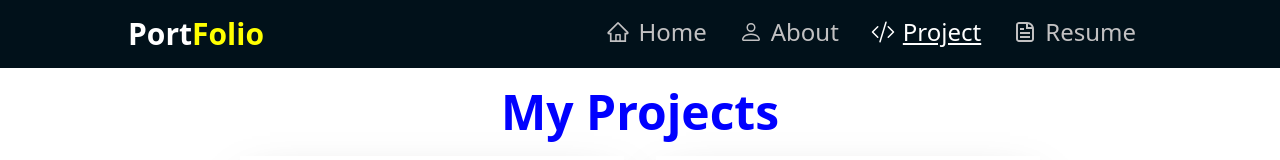
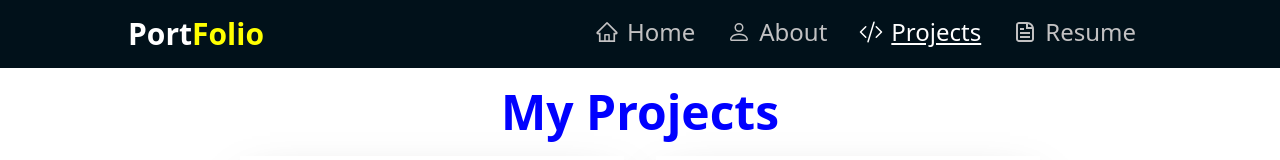
Before and after one commit to iamyourmajesty/portfolio, a React (Create React App) app: page /Project in a window 1280 px wide. Shown: the top 160 px of the page. Built offline with nearby package versions, Linux system fonts and the light colour scheme.

Commit message:
updated resume

```diff
--- a/src/Components/Navbar.jsx
+++ b/src/Components/Navbar.jsx
@@ -11,7 +11,7 @@ const NavDekstop = () => {
     <ul className=' my-4 flex mr-5 lg:mr-32 text-[#c2c1c2]'>
     <li className=' mx-4 text-2xl hover:underline hover:text-white'><NavLink to='/' className=' flex'><AiOutlineHome className=' mr-2 mt-1'/>Home</NavLink></li>
     <li className=' mx-4 text-2xl hover:underline hover:text-white'><NavLink to='/about' className=' flex'><BsPerson className=' mr-2 mt-1'/>About</NavLink></li>
-    <li className=' mx-4 text-2xl hover:underline hover:text-white'><NavLink to='/project' className=' flex'><BsCodeSlash className=' mr-2 mt-1'/>Project</NavLink></li>
+    <li className=' mx-4 text-2xl hover:underline hover:text-white'><NavLink to='/project' className=' flex'><BsCodeSlash className=' mr-2 mt-1'/>Projects</NavLink></li>
     <li className=' mx-4 text-2xl hover:underline hover:text-white'><NavLink to='/resume' className=' flex'><CgFileDocument className=' mr-2 mt-1'/>Resume</NavLink></li>
 
     </ul>
@@ -29,7 +29,7 @@ const NavMobile = () => {
       <motion.ul animate={{ x : -window.innerWidth/3}}   className=' top-0 -z-10  h-screen w-1/2 fixed flex flex-col  bg-[#431f47] duration-500 ease-linear'>
       <li onClick={() => setShowMenu(false)} className=' my-8 mx-4 mt-24 text-2xl hover:underline hover:text-white'><NavLink to='/' className=' flex'><AiOutlineHome className=' mr-2 mt-1'/>Home</NavLink></li>
       <li onClick={() => setShowMenu(false)} className=' my-8 mx-4 text-2xl hover:underline hover:text-white'><NavLink to='/about' className=' flex'><BsPerson className=' mr-2 mt-1'/>About</NavLink></li>
-      <li onClick={() => setShowMenu(false)} className=' my-8 mx-4 text-2xl hover:underline hover:text-white'><NavLink to='/project' className=' flex'><BsCodeSlash className=' mr-2 mt-1'/>Project</NavLink></li>
+      <li onClick={() => setShowMenu(false)} className=' my-8 mx-4 text-2xl hover:underline hover:text-white'><NavLink to='/project' className=' flex'><BsCodeSlash className=' mr-2 mt-1'/>Projects</NavLink></li>
       <li onClick={() => setShowMenu(false)} className=' my-8 mx-4 text-2xl hover:underline hover:text-white'><NavLink to='/resume' className=' flex'><CgFileDocument className=' mr-2 mt-1'/>Resume</NavLink></li>
       </motion.ul>
 
@@ -44,7 +44,7 @@ const NavMobile = () => {
       <motion.ul animate={{ x : 100}}   className=' -z-10 h-screen w-1/2 fixed top-0 flex flex-col  bg-[#431f47] duration-500 ease-linear'>
       <li onClick={() => setShowMenu(false)} className=' my-8 mx-4 mt-24 text-2xl hover:underline hover:text-white'><NavLink to='/' className=' flex'><AiOutlineHome className=' mr-2 mt-1'/>Home</NavLink></li>
       <li onClick={() => setShowMenu(false)} className=' my-8 mx-4 text-2xl hover:underline hover:text-white'><NavLink to='/about' className=' flex'><BsPerson className=' mr-2 mt-1'/>About</NavLink></li>
-      <li onClick={() => setShowMenu(false)} className=' my-8 mx-4 text-2xl hover:underline hover:text-white'><NavLink to='/project' className=' flex'><BsCodeSlash className=' mr-2 mt-1'/>Project</NavLink></li>
+      <li onClick={() => setShowMenu(false)} className=' my-8 mx-4 text-2xl hover:underline hover:text-white'><NavLink to='/project' className=' flex'><BsCodeSlash className=' mr-2 mt-1'/>Projects</NavLink></li>
       <li onClick={() => setShowMenu(false)} className=' my-8 mx-4 text-2xl hover:underline hover:text-white'><NavLink to='/resume' className=' flex'><CgFileDocument className=' mr-2 mt-1'/>Resume</NavLink></li>
       </motion.ul>
 
--- a/src/Pages/Project.jsx
+++ b/src/Pages/Project.jsx
@@ -41,7 +41,7 @@ const Project = () => {
     <div className=' flex flex-wrap gap-8  justify-center items-center w-4/5 mx-auto my-5 '>
     {items.map(item => (
       <motion.div className=' shadow-2xl p-5 shadow-[#a2a1a1] w-64 sm:w-96 h-96 relative' layoutId={item.id} >
-      <motion.img className=' w-54 sm:w-80 m-auto relative -z-10' src={item.img} alt="image" />
+      <motion.img className=' w-54 sm:w-80 m-auto relative -z-10' loading='lazy' src={item.img} alt="image" />
       <motion.h2 className=' font-bold'>{item.title}</motion.h2>
       <motion.div>{item.breaf}</motion.div>
       <div className=' flex justify-center relative mt-2'>
--- a/src/Pages/Resume.jsx
+++ b/src/Pages/Resume.jsx
@@ -1,6 +1,6 @@
 import React, { useEffect, useState } from 'react';
 import { BsDownload } from "react-icons/bs";
-import pdf from "../Images/resumev1.pdf";
+import pdf from "../Images/resumev2.pdf";
 import { Document, Page, pdfjs } from 'react-pdf';
 import {Link,NavLink} from 'react-router-dom'
 import 'react-pdf/dist/esm/Page/AnnotationLayer.css';
```
Also changed, not shown: 2 other files (tests, documents, lock files or other folders).
